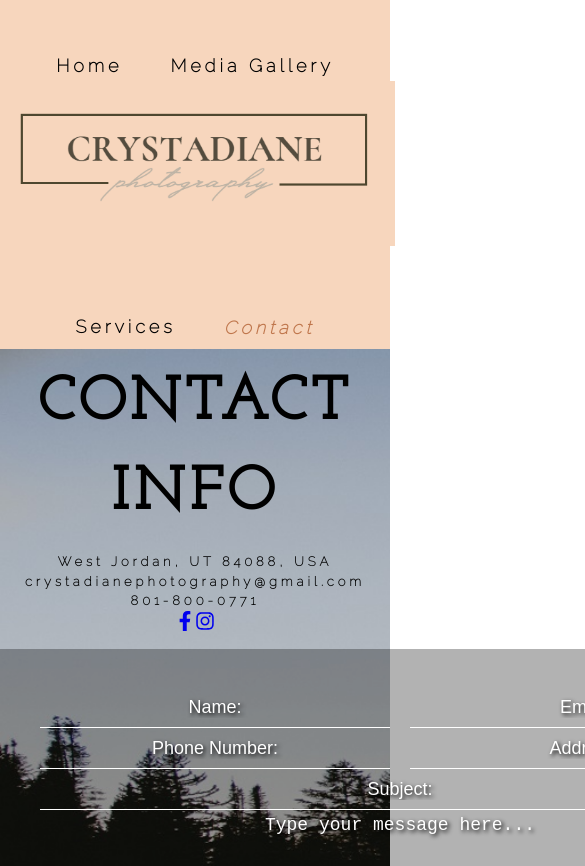
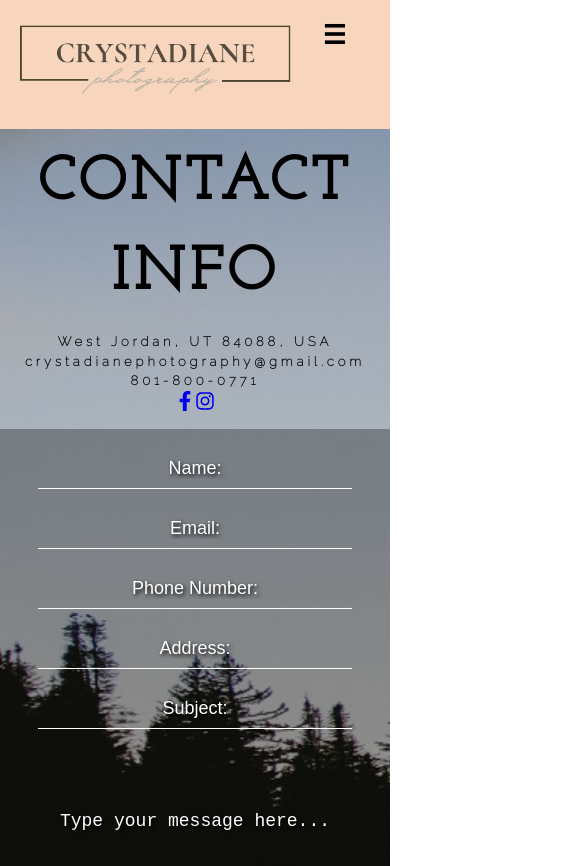
Before and after one commit to austinxewell/CrystaDianePhotography, a React (Create React App) app in the folder my-app/: page /Contact in a window 390 px wide. Shown: the top 866 px of the page, 585 px wide, since content can reach past the window. Built offline with nearby package versions, Linux system fonts and the light colour scheme.

Commit message:
created media quarries for media gallery, nav, footer, and contact.

```diff
--- a/my-app/src/components/Contact/index.js
+++ b/my-app/src/components/Contact/index.js
@@ -124,7 +124,7 @@ export default function Contact() {
                     <div className='name-emailWrapper'>
                         <label htmlFor="name"></label>
                         <input
-                            className='halfInput'
+                            className='halfInput halfToFullInput'
                             type="text"
                             name="name"
                             defaultValue={fullName}
@@ -134,7 +134,7 @@ export default function Contact() {
                         />
                         <label htmlFor="email"></label>
                         <input
-                            className='halfInput'
+                            className='halfInput halfToFullInput'
                             type="email"
                             name="email"
                             defaultValue={email}
@@ -146,7 +146,7 @@ export default function Contact() {
                     <div className='phone-addressWrapper'>
                         <label htmlFor="phone"></label>
                         <input
-                            className='halfInput'
+                            className='halfInput halfToFullInput'
                             type="tel"
                             name="phone"
                             defaultValue={phone}
@@ -156,7 +156,7 @@ export default function Contact() {
                         />
                         <label htmlFor="address"></label>
                         <input
-                            className='halfInput'
+                            className='halfInput halfToFullInput'
                             type="text"
                             name="address"
                             defaultValue={address}
@@ -168,7 +168,7 @@ export default function Contact() {
                     <div className='subjectWrapper'>
                         <label htmlFor="subject"></label>
                         <input
-                            className='fullInput'
+                            className='fullInput halfToFullInput'
                             type="text"
                             name="subject"
                             defaultValue={subject}
@@ -180,7 +180,7 @@ export default function Contact() {
                     <div className='messageWrapper'>
                         <label htmlFor="message"></label><br />
                         <textarea
-                            className="messageText"
+                            className="messageText  halfToFullInput"
                             name="message" rows="5"
                             defaultValue={message}
                             onChange={handleChange}
--- a/my-app/src/components/Nav/index.js
+++ b/my-app/src/components/Nav/index.js
@@ -8,8 +8,14 @@ import "./nav.css"
 export default function Nav() {
     return (
         <header className="">
+            <label className='hambergerMenu' for='toggle'>&#9776;</label>
+            <div className='mainName'>
+                <img className='headerPhoneImage' src={require('../../assets/backgroundImages/pic2.png')}></img>
+            </div>
+            <input type='checkbox' id='toggle'></input>
             <div className='flex-row navBar'>
                 <NavLink exact to="/" className='nav-link' activeClassName='nav-linkActive'>Home</NavLink>
+                <br />
                 <NavLink exact to="/mediagallery" className='nav-link' activeClassName='nav-linkActive'>Media Gallery</NavLink>
                 <div className='mainName'>
                     <img className='headerImg' src={require('../../assets/backgroundImages/pic2.png')}></img>
--- a/my-app/src/components/Nav/nav.css
+++ b/my-app/src/components/Nav/nav.css
@@ -56,8 +56,6 @@
 
 .dropdown {
     margin-top: 27px;
-    position: relative;
-    display: inline-block;
 }
 
 .dropdown-content {
--- a/my-app/src/index.css
+++ b/my-app/src/index.css
@@ -57,3 +57,106 @@ h2 {
 h3 {
   font-size: 40px;
 }
+
+.hambergerMenu {
+  margin: 0 40px 0 0;
+  font-size: 26px;
+  line-height: 70px;
+  display: none;
+}
+
+#toggle {
+  display: none;
+}
+
+.headerPhoneImage {
+  display: none;
+}
+
+@media screen and (max-width: 1000px) {
+  .headerImg {
+    display: none;
+  }
+
+  .headerPhoneImage {
+    display: block;
+    width: 80%;
+  }
+
+  .mainName {
+    background-color: var(--secondary);
+  }
+
+  .hambergerMenu {
+    display: block;
+    cursor: pointer;
+    float: right;
+  }
+
+  .navBar {
+    display: block;
+    text-align: center;
+    width: 100%;
+    display: none;
+  }
+
+  .navLink {
+    text-align: center;
+  }
+
+  .dropdown {
+    margin-top: 0 !important;
+    align-items: center;
+  }
+
+  .dropdown-content {
+    background-color: var(--secondary) !important;
+    border: solid var(--dark) 1px !important;
+    display: none;
+    margin-left: 25% !important;
+    margin-right: 25% !important;
+    min-width: 160px;
+    box-shadow: 0px 8px 16px 0px rgba(0,0,0,0.2);
+    z-index: 1;
+    font-size: 12px;
+  }
+
+  #toggle:checked + .navBar {
+    display: block;
+  }
+
+  .rec-pagination {
+    display: none !important;
+  }
+
+  .rec-item-wrapper {
+    margin-left: -0px !important;
+  }
+
+  .contactFooter {
+    margin: auto;
+  }
+  .copyrightText {
+    margin:auto
+  }
+
+  .halfToFullInput {
+    display: block;
+    justify-content: center;
+    width: 95% !important;
+    margin: auto !important;
+    margin-bottom: 20px!important;
+  }
+
+  .name-emailWrapper {
+    margin: 0 !important;
+  }
+
+  .phone-addressWrapper {
+    margin: 0 !important;
+  }
+
+  .contactWrapper {
+    width: 100% !important;
+  }
+}
```
